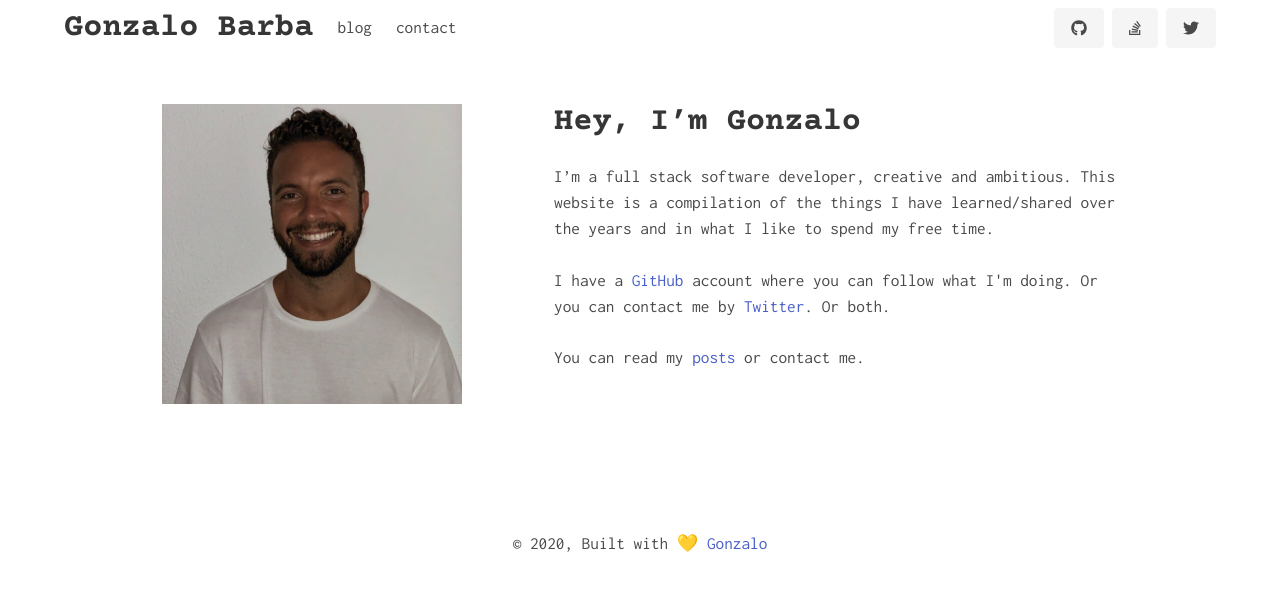
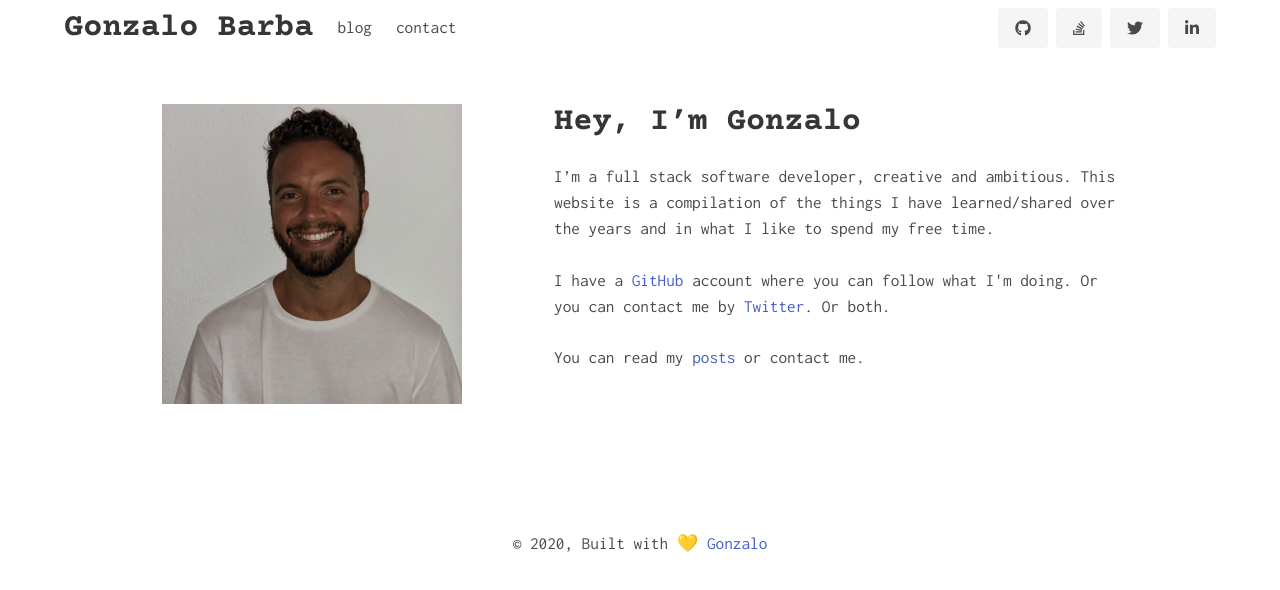
Before and after one commit to gon250/gonzalobarba.me, a Next.js app: page / in a window 1280 px wide. Shown: the top 590 px of the page. Built offline with nearby package versions, Linux system fonts and the light colour scheme.

Commit message:
Adding linkedin.

```diff
--- a/components/Navbar/Navbar.tsx
+++ b/components/Navbar/Navbar.tsx
@@ -6,6 +6,7 @@ import {
   faGithub,
   faStackOverflow,
   faTwitter,
+  faLinkedinIn,
 } from '@fortawesome/free-brands-svg-icons'
 
 export default function Navbar() {
@@ -62,6 +63,12 @@ export default function Navbar() {
                 >
                   <FontAwesomeIcon icon={faTwitter} />
                 </a>
+                <a
+                  className="button btn-sm is-light"
+                  href="https://www.linkedin.com/in/gbarbalopez"
+                >
+                  <FontAwesomeIcon icon={faLinkedinIn} />
+                </a>
               </div>
             </div>
           </div>
```
